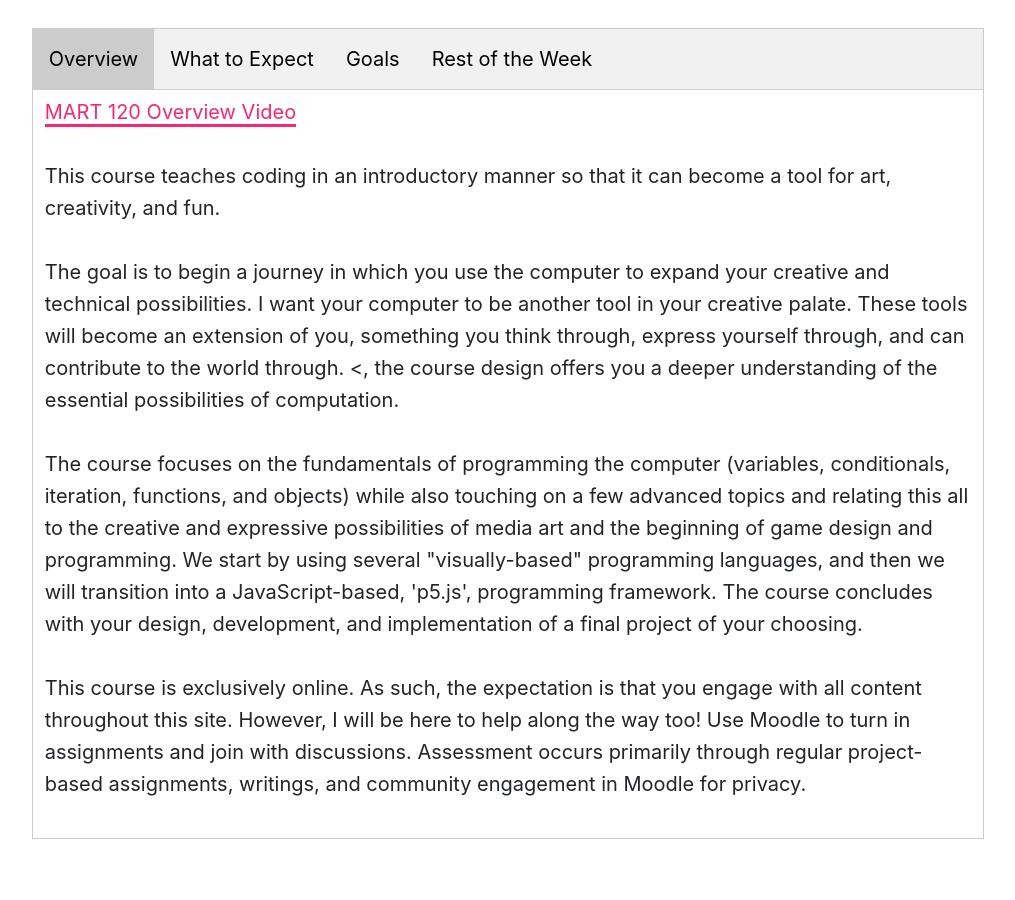
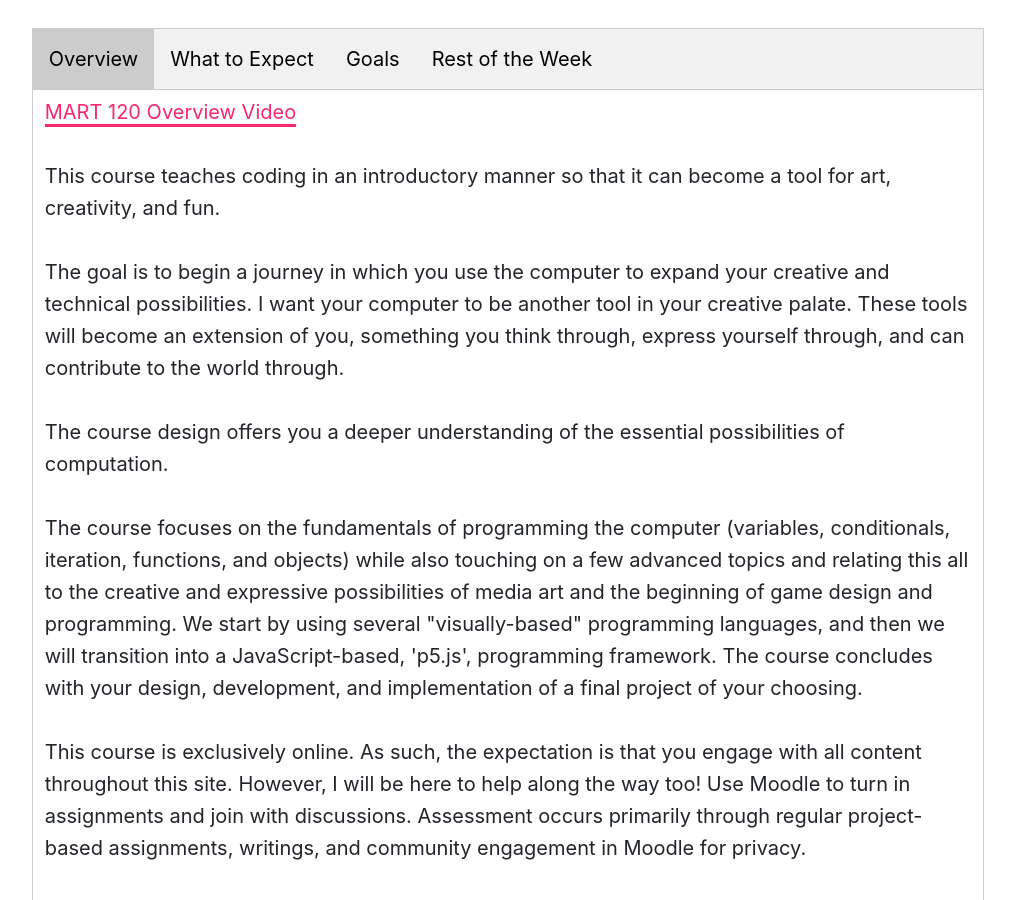
Before and after one commit to Montana-Media-Arts/120_CreativeCoding1-Fall2020, a Jekyll site: the page built from modules/week-1/_posts/2017-01-01-welcome-to-mart120.md, in a window 1280 px wide and 900 px high, scrolled down 619 px. Shown: the whole window, without its empty margins (132-1147 px from the left). Built offline with Jekyll 4.4.1, drawn with Linux system fonts in a browser that asks for light colours; nearby versions of some CDN libraries.

```diff
--- a/modules/week-1/_posts/2017-01-01-welcome-to-mart120.md
+++ b/modules/week-1/_posts/2017-01-01-welcome-to-mart120.md
@@ -17,7 +17,7 @@ module: 1
 <div id="Overview" class="tabcontent" style="display:block">
 <p><a href="//www.youtube.com/embed/qXGofNmqSS0" data-lity>MART 120 Overview Video</a></p>
 <p>This course teaches coding in an introductory manner so that it can become a tool for art, creativity, and fun.</p>
-<p>The goal is to begin a journey in which you use the computer to expand your creative and technical possibilities.  I want your computer to be another tool in your creative palate. These tools will become an extension of you, something you think through, express yourself through, and can contribute to the world through. <, the course design offers you a deeper understanding of the essential possibilities of computation.</p>
+<p>The goal is to begin a journey in which you use the computer to expand your creative and technical possibilities.  I want your computer to be another tool in your creative palate. These tools will become an extension of you, something you think through, express yourself through, and can contribute to the world through.</p> <p> The course design offers you a deeper understanding of the essential possibilities of computation.</p>
 <p>The course focuses on the fundamentals of programming the computer (variables, conditionals, iteration, functions, and objects) while also touching on a few advanced topics and relating this all to the creative and expressive possibilities of media art and the beginning of game design and programming. We start by using several "visually-based" programming languages, and then we will transition into a JavaScript-based, 'p5.js', programming framework. The course concludes with your design, development, and implementation of a final project of your choosing.</p>
 <p>This course is exclusively online. As such, the expectation is that you engage with all content throughout this site.  However, I will be here to help along the way too!  Use Moodle to turn in assignments and join with discussions. Assessment occurs primarily through regular project-based assignments, writings, and community engagement in Moodle for privacy.</p>
 </div>
```
